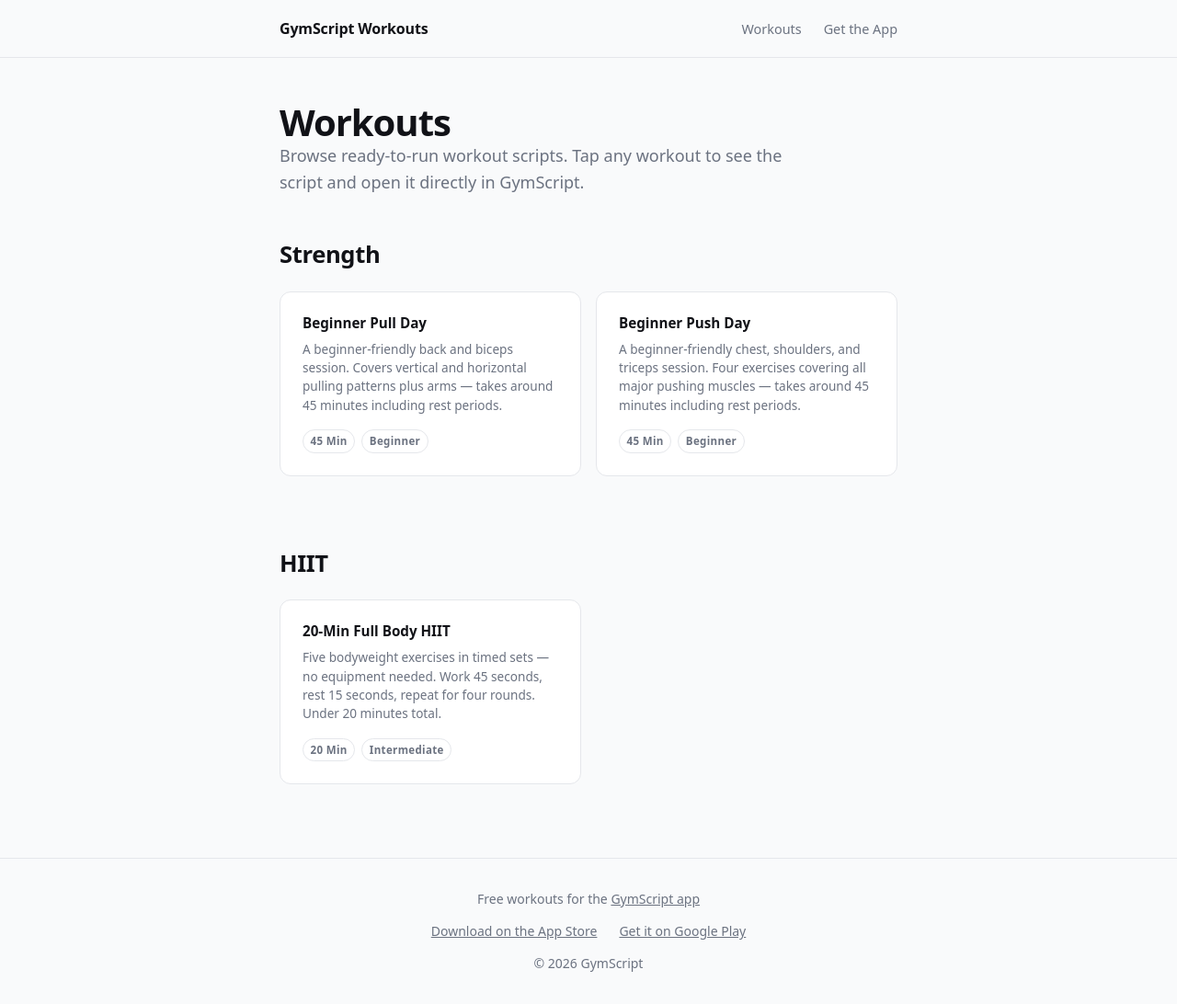
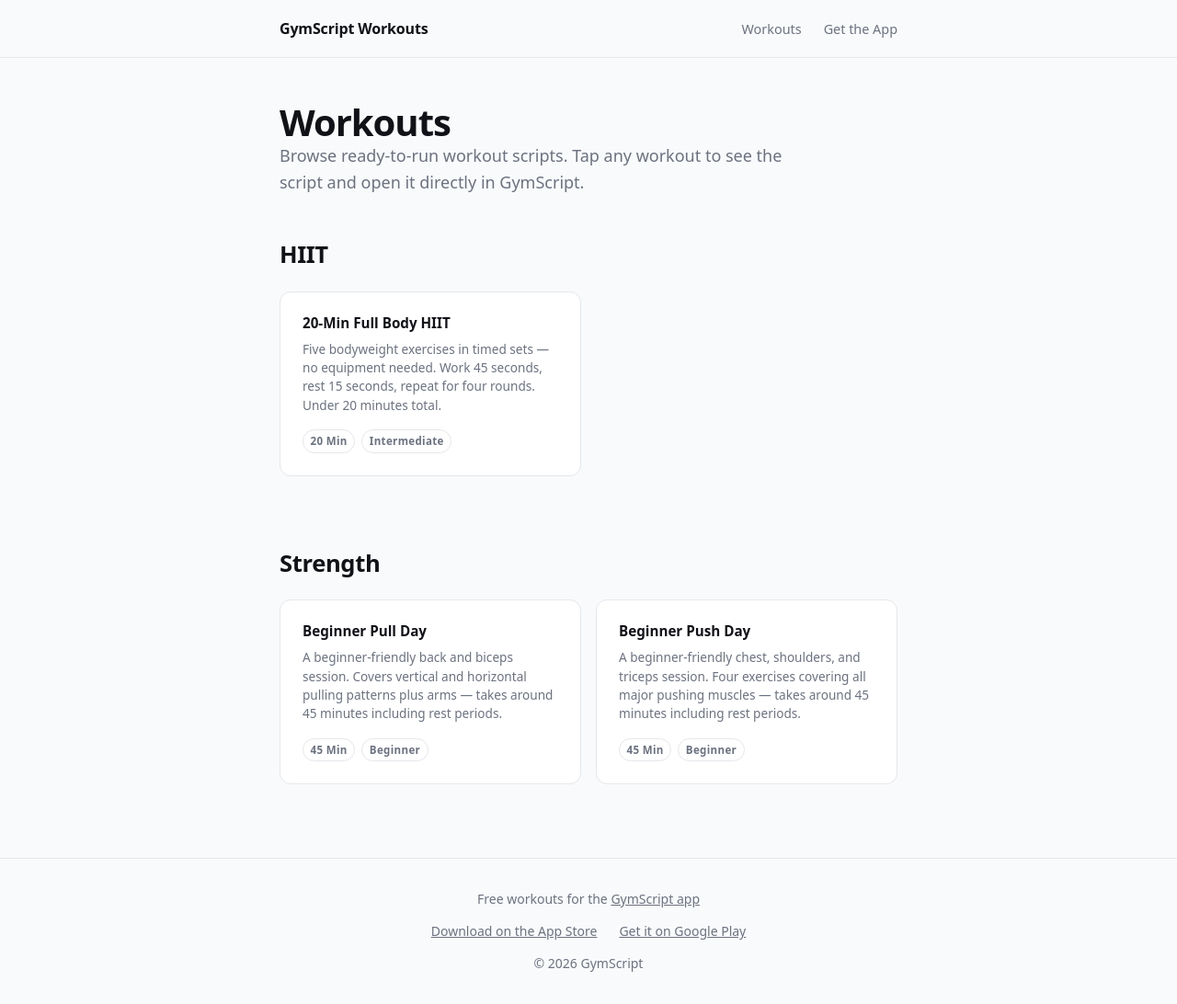
Before and after one commit to GymScript/workout-library, a Jekyll site: the page built from workouts.md, in a window 1280 px wide. Shown: the whole page at 92% size. Built offline with Jekyll 4.4.1, drawn with Linux system fonts in a browser that asks for light colours.

Commit message:
refactor: extract workout-card include and remove inline styles
- Extract duplicated workout card markup into _includes/workout-card.html
  with heading_level and show_category params
- Replace 4 inline styles with CSS classes: .workouts-intro,
  .category-empty, .hero-cta .btn--ghost padding
- Make workouts index dynamically pull categories from category pages
  instead of hardcoding "strength" and "hiit"

Co-Authored-By: Claude Sonnet 4.6 <noreply@anthropic.com>

```diff
--- /dev/null
+++ b/_includes/workout-card.html
@@ -0,0 +1,15 @@
+<li class="workout-card">
+  <a href="{{ include.workout.url | relative_url }}">
+    {% if include.heading_level == "h2" %}
+    <h2 class="workout-card__title">{{ include.workout.title }}</h2>
+    {% else %}
+    <h3 class="workout-card__title">{{ include.workout.title }}</h3>
+    {% endif %}
+    <p class="workout-card__desc">{{ include.workout.description }}</p>
+    <div class="workout-card__meta">
+      {% if include.show_category %}<span class="badge badge--accent">{{ include.workout.category_label }}</span>{% endif %}
+      {% if include.workout.duration %}<span class="badge">{{ include.workout.duration }}</span>{% endif %}
+      {% if include.workout.difficulty %}<span class="badge">{{ include.workout.difficulty }}</span>{% endif %}
+    </div>
+  </a>
+</li>
--- a/assets/css/main.css
+++ b/assets/css/main.css
@@ -405,6 +405,7 @@ p { max-width: 65ch; }
 }
 
 /* ---- Category page ---- */
+.category-empty { color: var(--muted); }
 .category-header { margin-bottom: var(--sp-xl); }
 .category-header h1 { margin-bottom: var(--sp-sm); }
 .category-description {
@@ -414,6 +415,7 @@ p { max-width: 65ch; }
 }
 
 /* ---- Workouts index ---- */
+.workouts-intro { color: var(--muted); margin-bottom: var(--sp-2xl); max-width: 55ch; }
 .category-list { display: flex; flex-direction: column; gap: var(--sp-2xl); }
 .category-section h2 { margin-bottom: var(--sp-lg); }
 .view-all {
@@ -449,6 +451,7 @@ p { max-width: 65ch; }
   min-width: 160px;
   width: auto;
 }
+.hero-cta .btn--ghost { padding: 0.65em 1.25em; }
 
 .section-heading {
   font-size: 0.75rem;
--- a/workouts.md
+++ b/workouts.md
@@ -9,57 +9,27 @@ permalink: /workouts/
 
 <div class="container">
   <h1>Workouts</h1>
-  <p style="color:var(--muted);margin-bottom:var(--sp-2xl);max-width:55ch;">
+  <p class="workouts-intro">
     Browse ready-to-run workout scripts. Tap any workout to see the script and open it directly in GymScript.
   </p>
 
   <div class="category-list">
-    {% assign strength_workouts = site.workouts | where: "category", "strength" | sort: "title" %}
-    {% if strength_workouts.size > 0 %}
-    <section class="category-section">
-      <h2>Strength</h2>
-      <ul class="workout-grid" role="list">
-        {% for workout in strength_workouts limit: 4 %}
-        <li class="workout-card">
-          <a href="{{ workout.url | relative_url }}">
-            <h3 class="workout-card__title">{{ workout.title }}</h3>
-            <p class="workout-card__desc">{{ workout.description }}</p>
-            <div class="workout-card__meta">
-              {% if workout.duration %}<span class="badge">{{ workout.duration }}</span>{% endif %}
-              {% if workout.difficulty %}<span class="badge">{{ workout.difficulty }}</span>{% endif %}
-            </div>
-          </a>
-        </li>
-        {% endfor %}
-      </ul>
-      {% if strength_workouts.size > 4 %}
-      <a href="{{ '/workouts/strength/' | relative_url }}" class="view-all">View all Strength workouts &rarr;</a>
+    {% assign category_pages = site.pages | where: "layout", "category" | sort: "title" %}
+    {% for cat in category_pages %}
+      {% assign cat_workouts = site.workouts | where: "category", cat.slug | sort: "title" %}
+      {% if cat_workouts.size > 0 %}
+      <section class="category-section">
+        <h2>{{ cat.title | split: " " | first }}</h2>
+        <ul class="workout-grid" role="list">
+          {% for workout in cat_workouts limit: 4 %}
+            {% include workout-card.html workout=workout %}
+          {% endfor %}
+        </ul>
+        {% if cat_workouts.size > 4 %}
+        <a href="{{ cat.url | relative_url }}" class="view-all">View all {{ cat.title | split: " " | first }} workouts &rarr;</a>
+        {% endif %}
+      </section>
       {% endif %}
-    </section>
-    {% endif %}
-
-    {% assign hiit_workouts = site.workouts | where: "category", "hiit" | sort: "title" %}
-    {% if hiit_workouts.size > 0 %}
-    <section class="category-section">
-      <h2>HIIT</h2>
-      <ul class="workout-grid" role="list">
-        {% for workout in hiit_workouts limit: 4 %}
-        <li class="workout-card">
-          <a href="{{ workout.url | relative_url }}">
-            <h3 class="workout-card__title">{{ workout.title }}</h3>
-            <p class="workout-card__desc">{{ workout.description }}</p>
-            <div class="workout-card__meta">
-              {% if workout.duration %}<span class="badge">{{ workout.duration }}</span>{% endif %}
-              {% if workout.difficulty %}<span class="badge">{{ workout.difficulty }}</span>{% endif %}
-            </div>
-          </a>
-        </li>
-        {% endfor %}
-      </ul>
-      {% if hiit_workouts.size > 4 %}
-      <a href="{{ '/workouts/hiit/' | relative_url }}" class="view-all">View all HIIT workouts &rarr;</a>
-      {% endif %}
-    </section>
-    {% endif %}
+    {% endfor %}
   </div>
 </div>
```
Also changed, not shown: _layouts/category.html (+2 -11 lines), index.md (+3 -13 lines).
